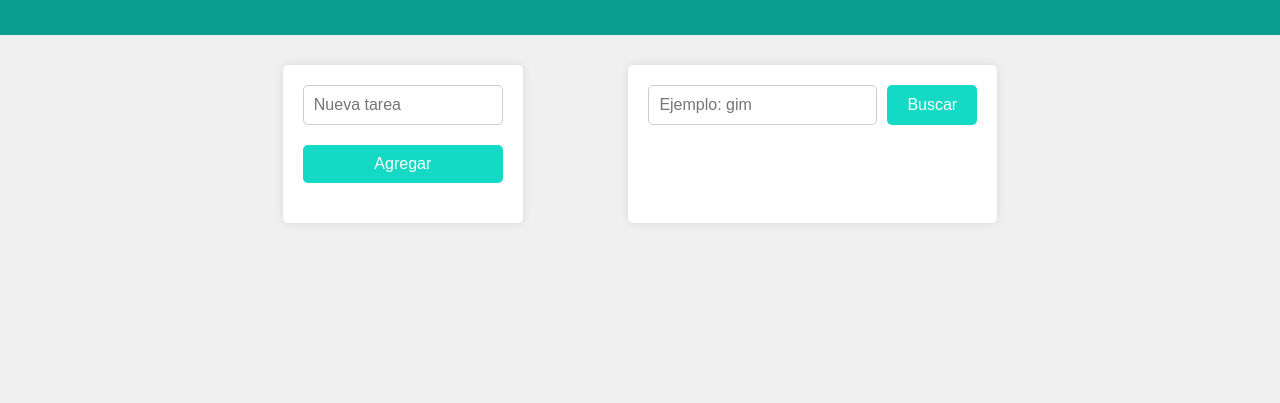
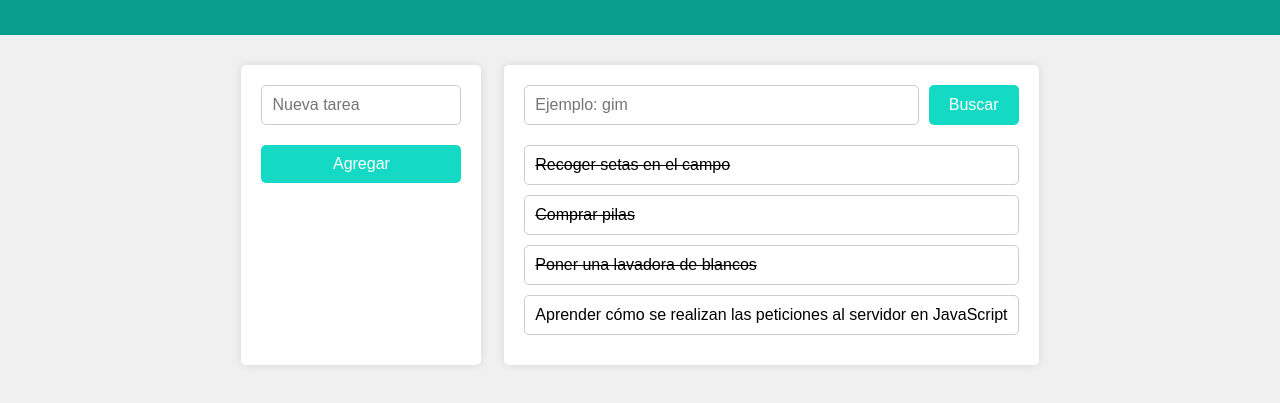
Before and after one commit to mjgarreq/promo-B-module-2-pair-4-ada-tasks, a plain HTML site: page index.html in a window 1280 px wide. Shown: the part 115-518 px from the top of the page. Drawn offline with nearby package versions, Linux system fonts and the light colour scheme.

Commit message:
created a renderTask function to print list tasks in html, added tachado class if necessary

```diff
--- a/index.html
+++ b/index.html
@@ -24,7 +24,7 @@
             <input type="text" class="task-input js-text-task-filter" placeholder="Ejemplo: gim">
             <button class="add-task-btn js-btn-filter">Buscar</button>
         </form>
-        <ul class="task-list">
+        <ul class="task-list js-list">
             <!-- Aquí se mostrarán las tareas -->
         </ul>
     </section>
--- a/js/main.js
+++ b/js/main.js
@@ -0,0 +1,31 @@
+'use strict';
+const tasks = [
+    { name: "Recoger setas en el campo", completed: true, id: 1 },
+    { name: "Comprar pilas", completed: true, id: 2 },
+    { name: "Poner una lavadora de blancos", completed: true, id: 3 },
+    {
+      name: "Aprender cómo se realizan las peticiones al servidor en JavaScript",
+      completed: false,
+      id: 4,
+    },
+  ];
+
+const list = document.querySelector('.js-list');
+
+
+
+
+function renderTask() {
+    list.innerHTML = '';
+
+    for (const task of tasks) {
+        let css = '';
+        if (task.completed === true) {
+            css = 'tachado';
+        }
+        list.innerHTML += `<li class="${css}">${task.name}</li>`
+    }
+
+};
+
+renderTask();
```
